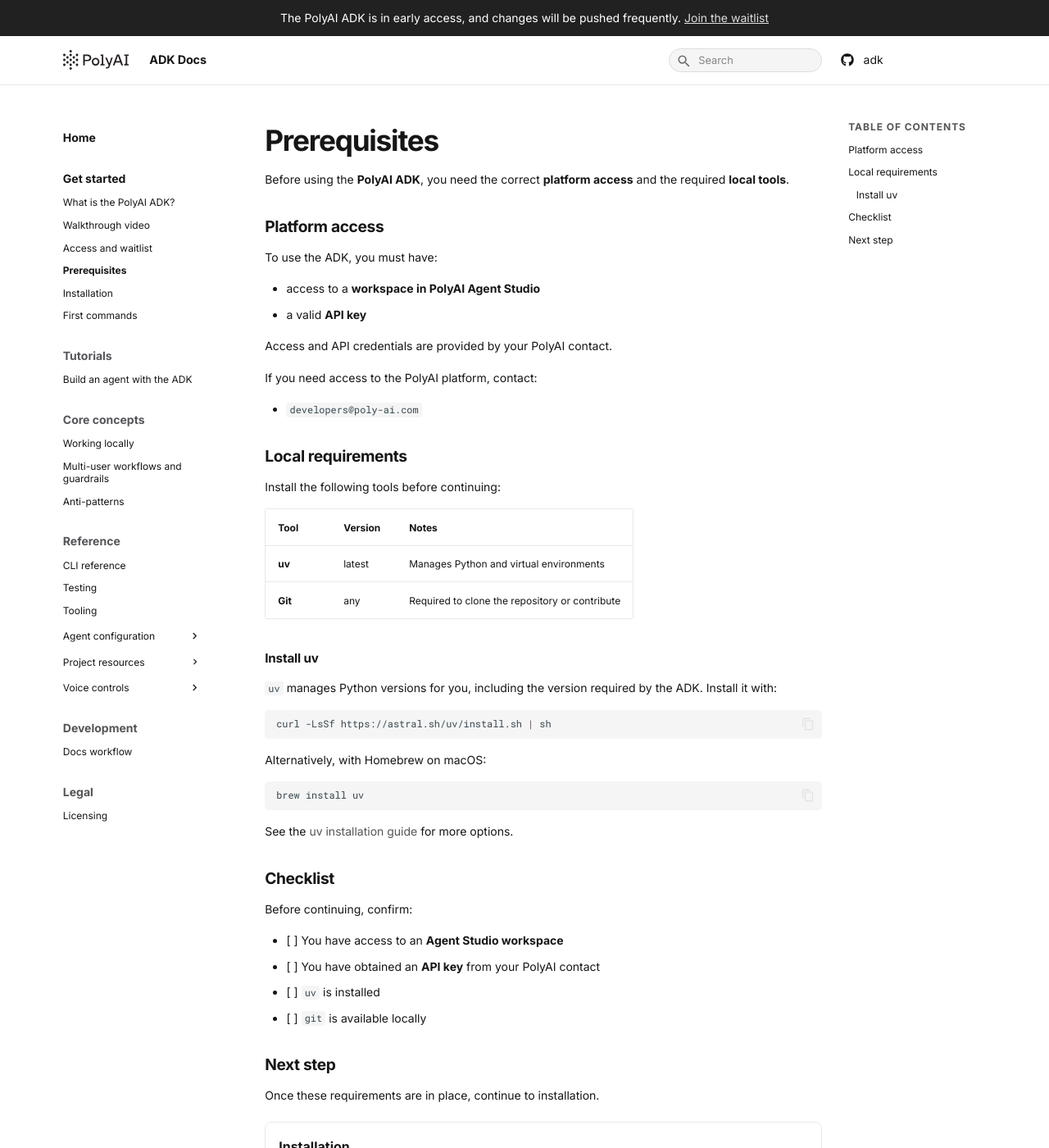
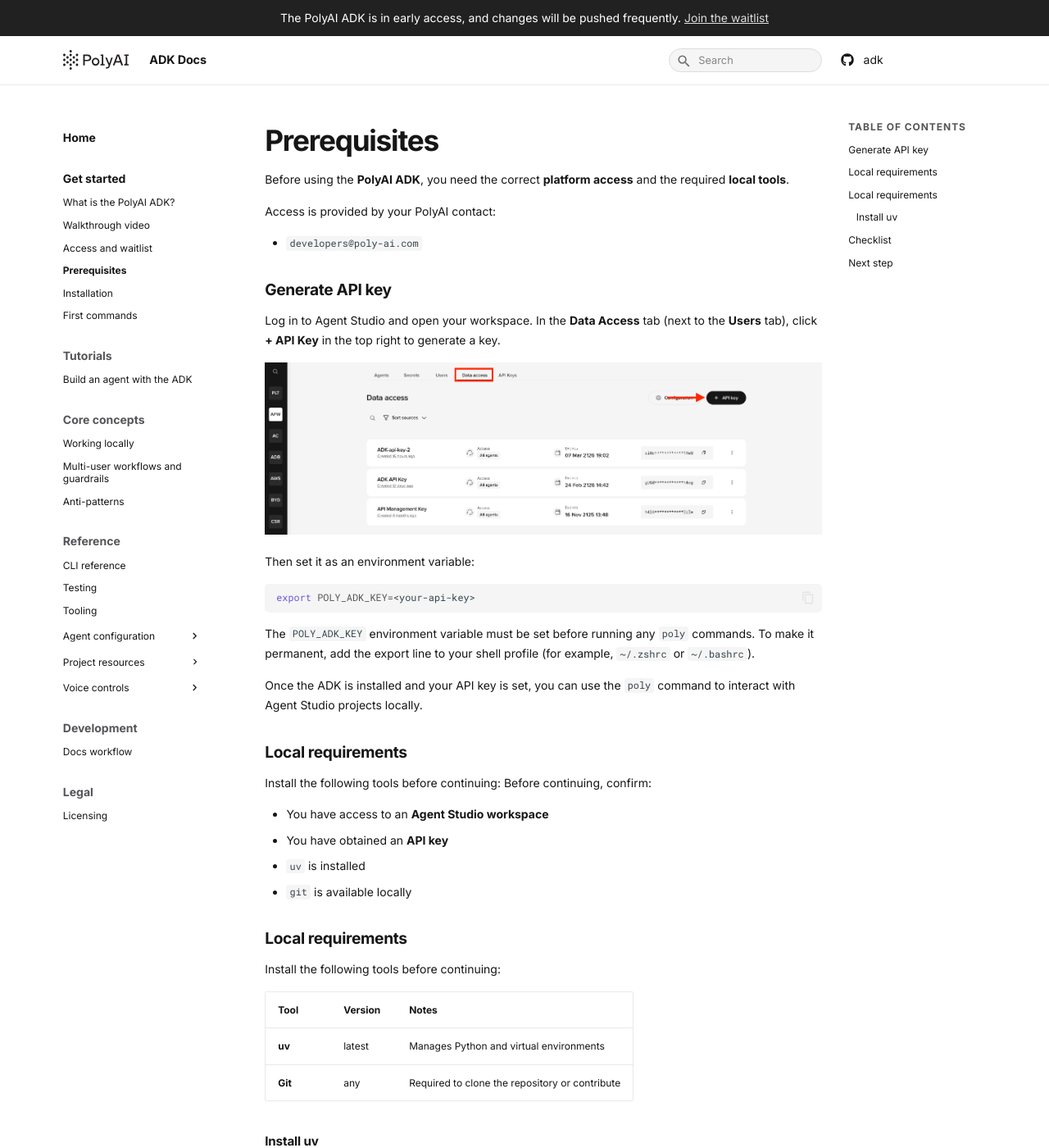
Before and after one commit to polyai/adk, an MkDocs documentation site: the page built from docs/docs/get-started/prerequisites.md, in a window 1280 px wide and 1400 px high. Shown: the whole window at 82% size. Built offline with MkDocs 1.6.1 and Material for MkDocs 9.7.7, drawn with Linux system fonts in a browser that asks for light colours.

Commit message:
Revise prerequisites for PolyAI ADK usage
Updated prerequisites documentation to include API key generation instructions and environment variable setup.

```diff
--- a/docs/docs/get-started/prerequisites.md
+++ b/docs/docs/get-started/prerequisites.md
@@ -5,18 +5,35 @@
 
 Before using the **PolyAI ADK**, you need the correct **platform access** and the required **local tools**.
 
-## Platform access
-
-To use the ADK, you must have:
-
-- access to a **workspace in PolyAI Agent Studio**
-- a valid **API key**
-
-Access and API credentials are provided by your PolyAI contact.
-
-If you need access to the PolyAI platform, contact:
+Access is provided by your PolyAI contact:
 
 - `developers@poly-ai.com`
+
+## Generate API key
+
+Log in to Agent Studio and open your workspace. In the **Data Access** tab (next to the **Users** tab), click **+ API Key** in the top right to generate a key.
+
+![Generating an API key in Agent Studio — Data Access tab with the + API Key button highlighted](../assets/api-key-data-access.png)
+
+Then set it as an environment variable:
+
+~~~bash
+export POLY_ADK_KEY=<your-api-key>
+~~~
+
+The `POLY_ADK_KEY` environment variable must be set before running any `poly` commands. To make it permanent, add the export line to your shell profile (for example, `~/.zshrc` or `~/.bashrc`).
+
+Once the ADK is installed and your API key is set, you can use the `poly` command to interact with Agent Studio projects locally.
+
+## Local requirements
+
+Install the following tools before continuing:
+Before continuing, confirm:
+
+- You have access to an **Agent Studio workspace**
+- You have obtained an **API key**
+- `uv` is installed
+- `git` is available locally
 
 ## Local requirements
 
```
